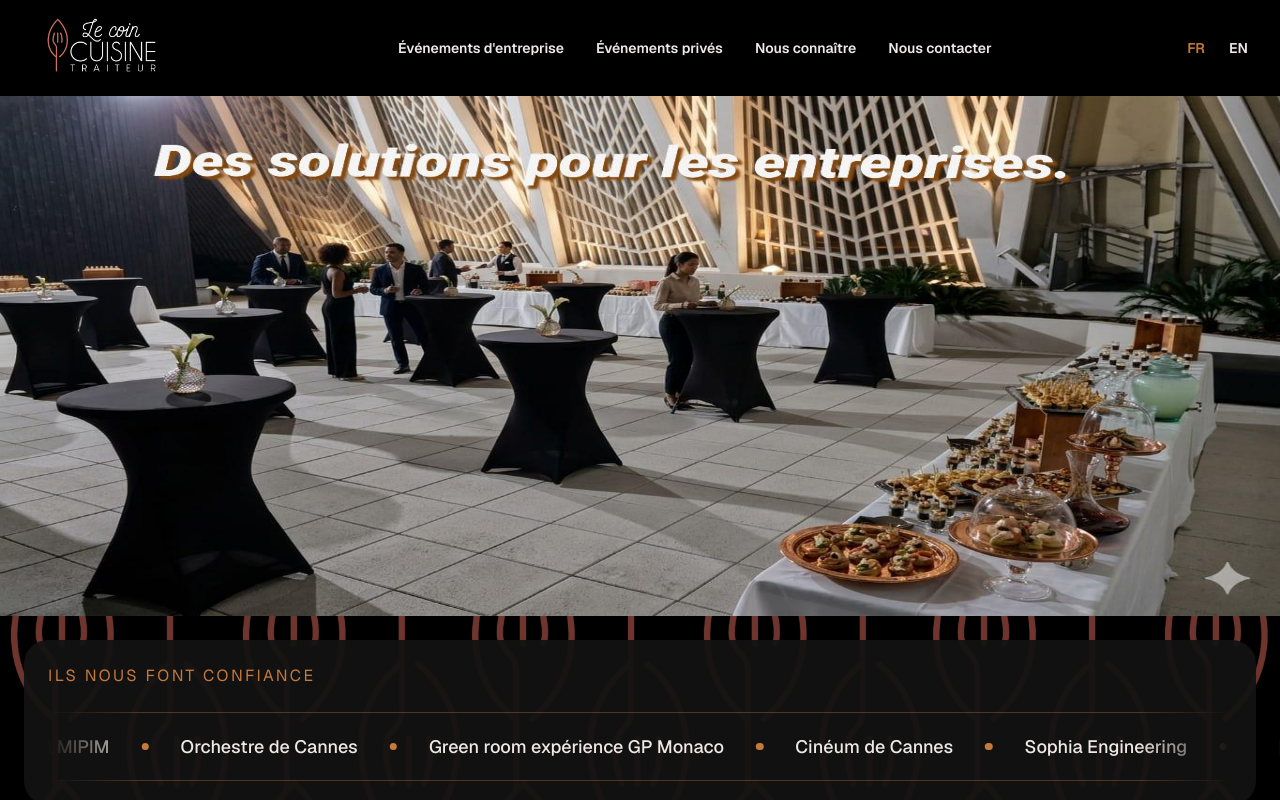
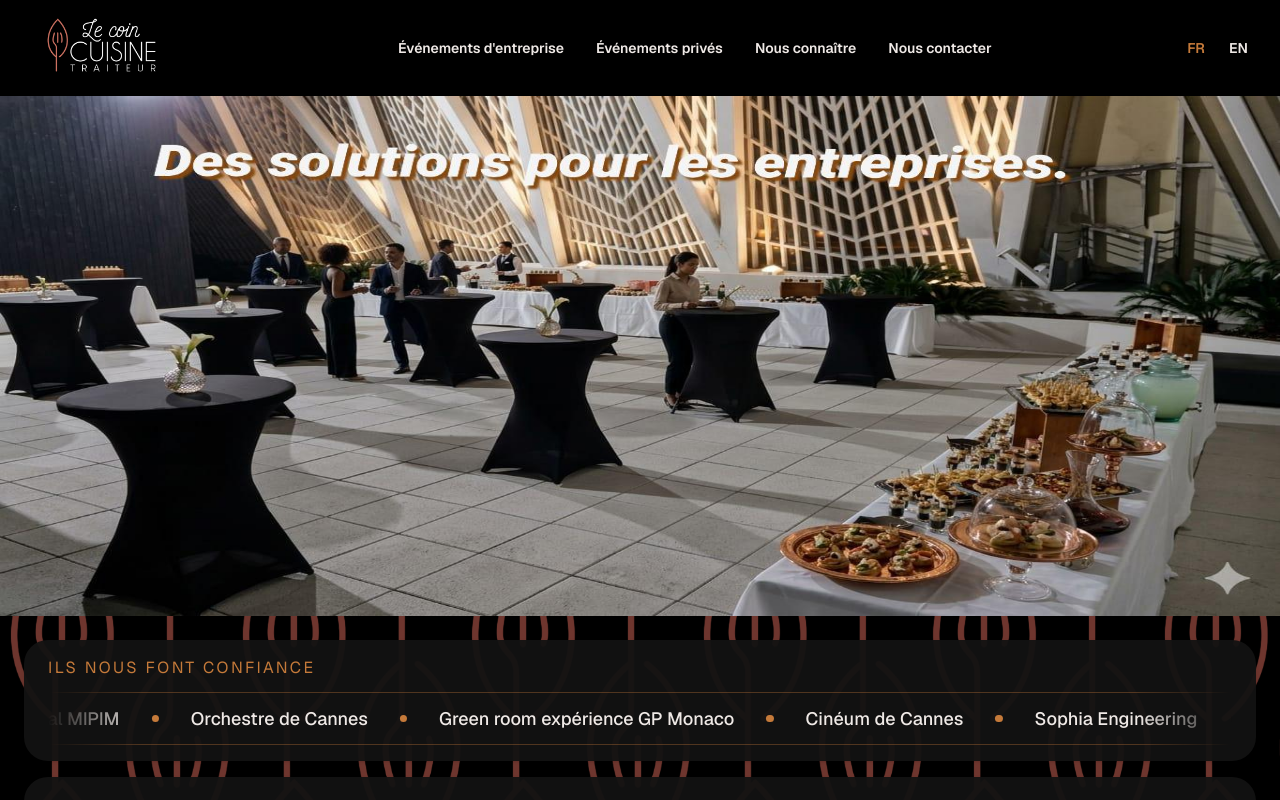
Before and after one commit to mathieubompard-dev/le-coin-cuisine-traiteur, a Next.js app: page / in a window 1280 px wide. Shown: the top 800 px of the page. Built offline with nearby package versions, Linux system fonts and the light colour scheme.

Commit message:
réduire taille theytrustus

```diff
--- a/app/components/TheyTrustUs.tsx
+++ b/app/components/TheyTrustUs.tsx
@@ -21,12 +21,12 @@ export function TheyTrustUs() {
   ];
 
   return (
-    <Card className="grid gap-6">
+    <Card className="grid py-4 gap-3">
       <h1 className="text-l uppercase tracking-[0.15em] text-[var(--color-accent)]">
         {t("home.theyTrustUs")}
       </h1>
       <div
-        className="trust-marquee border-y border-[var(--color-accent)]/35 py-5"
+        className="trust-marquee border-y border-[var(--color-accent)]/35 py-3"
         aria-label={t("home.theyTrustUs")}
       >
         <div className="trust-marquee__track">
```
